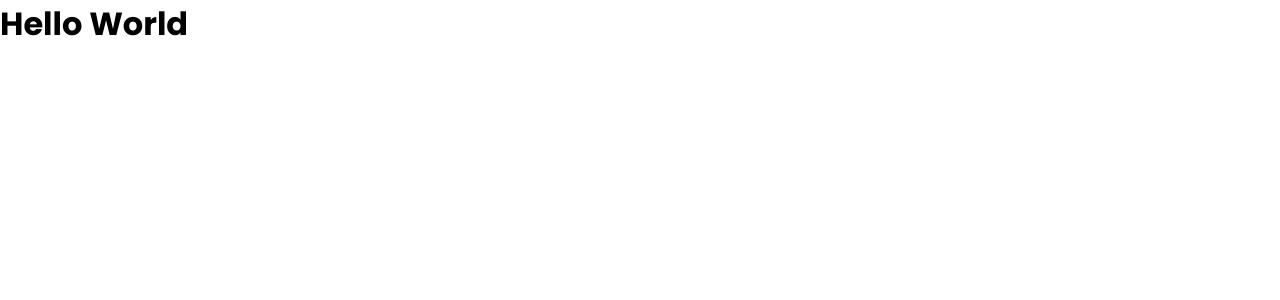
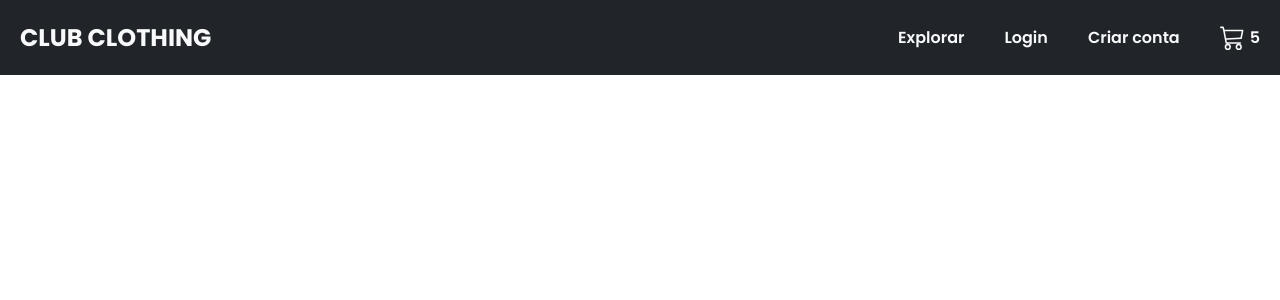
Before and after one commit to oMatheus-Farias/appclubclothing-ecommerce, a React (Create React App) app: page / in a window 1280 px wide. Shown: the top 300 px of the page. Built offline with nearby package versions, Linux system fonts and the light colour scheme.

Commit message:
feat: add Header Component

```diff
--- a/package.json
+++ b/package.json
@@ -10,8 +10,10 @@
     "@types/node": "^16.7.13",
     "@types/react": "^18.0.0",
     "@types/react-dom": "^18.0.0",
+    "icons": "^1.0.0",
     "react": "^18.2.0",
     "react-dom": "^18.2.0",
+    "react-icons": "^5.0.1",
     "react-scripts": "5.0.1",
     "typescript": "*",
     "web-vitals": "^2.1.0"
--- a/src/App.tsx
+++ b/src/App.tsx
@@ -1,5 +1,7 @@
+import Header from './components/header/header.component'
+
 const App = () => {
-  return <h1>Hello World</h1>
+  return <Header />
 }
 
 export default App
--- /dev/null
+++ b/src/components/header/header.component.tsx
@@ -0,0 +1,22 @@
+import { BsCart3 } from 'react-icons/bs'
+
+import './header.styles.css'
+
+const Header = () => {
+  return (
+    <header className='header-container'>
+      <h2 className='header-title'>Club Clothing</h2>
+      <div className='header-items'>
+        <div className='header-item'>Explorar</div>
+        <div className='header-item'>Login</div>
+        <div className='header-item'>Criar conta</div>
+        <div className='header-item'>
+          <BsCart3 size={25} />
+          <p style={{ marginLeft: 5 }}>5</p>
+        </div>
+      </div>
+    </header>
+  )
+}
+
+export default Header
--- /dev/null
+++ b/src/components/header/header.styles.css
@@ -0,0 +1,33 @@
+.header-container {
+  width: 100%;
+  background-color: #212529;
+  display: flex;
+  justify-content: space-between;
+  padding: 20px;
+  color: #f8f9fa;
+}
+
+.header-title {
+  font-weight: bold;
+  font-size: 1.5rem;
+  text-transform: uppercase;
+}
+
+.header-items {
+  display: flex;
+  align-items: center;
+  justify-content: space-between;
+}
+
+.header-item {
+  font-weight: 600;
+  font-size: 1rem;
+  display: flex;
+  align-items: center;
+}
+
+.header-item:nth-child(1),
+.header-item:nth-child(2),
+.header-item:nth-child(3) {
+  margin-right: 40px;
+}
```
Also changed, not shown: .eslintrc.json, 1 other file (tests, documents, lock files or other folders).
